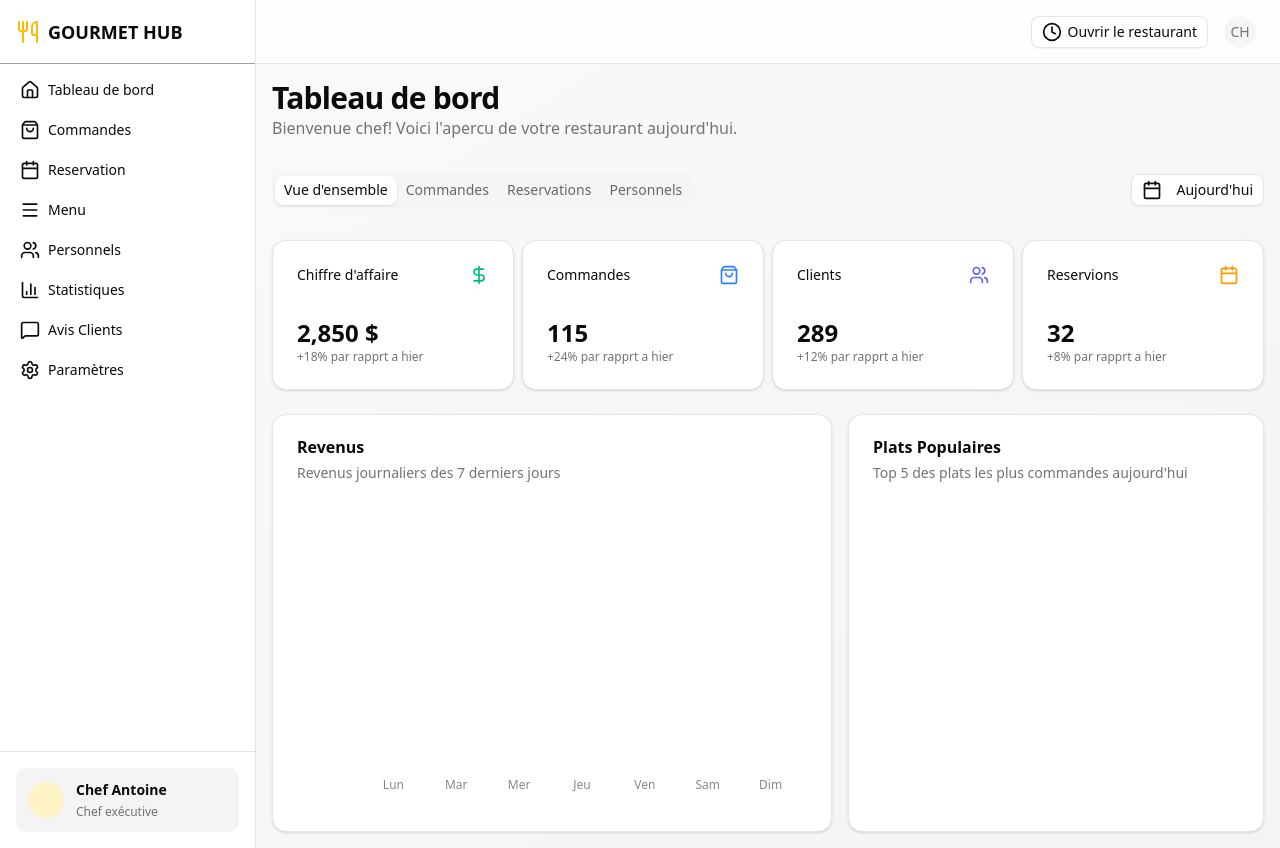
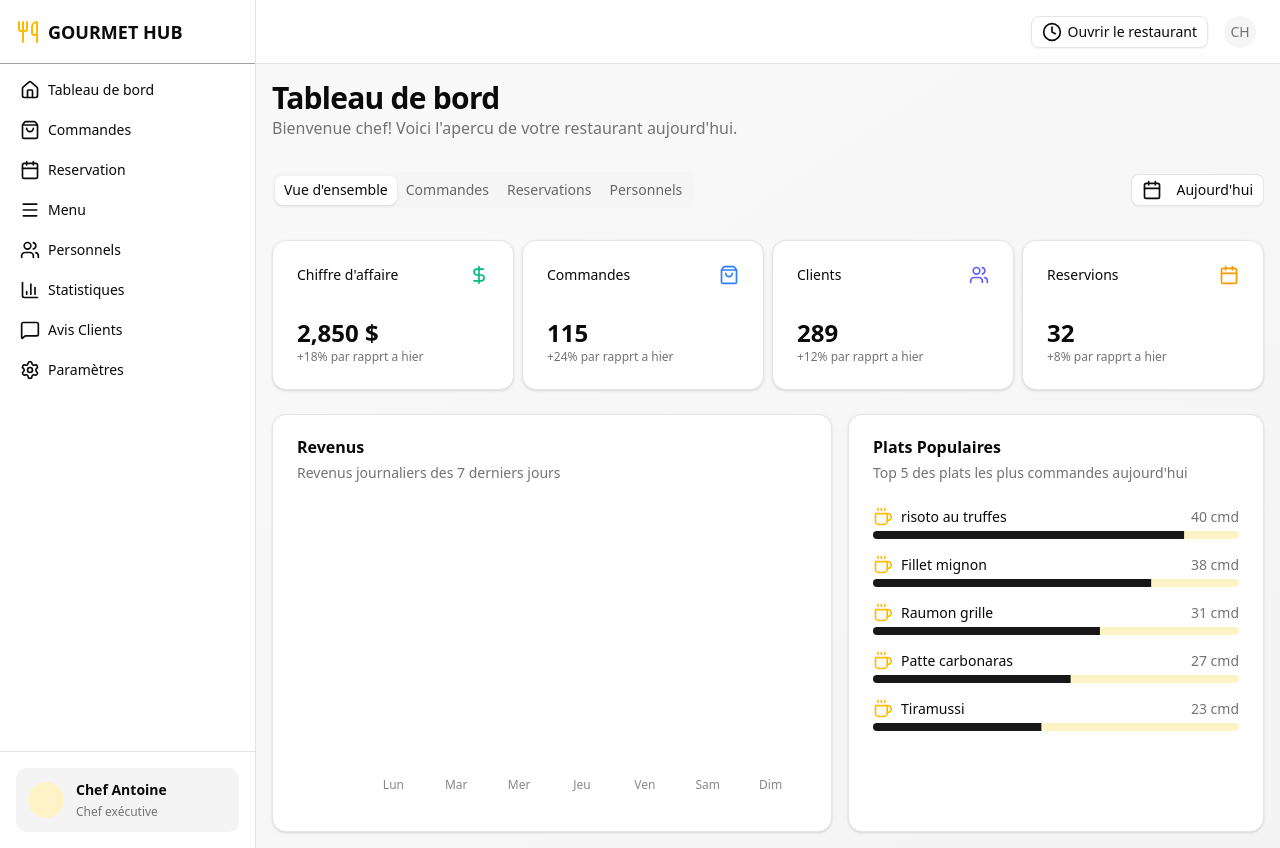
Before and after one commit to DM-dev37/Dashboard-de-gestion-d-un-restaurant, a Next.js app: page / in a window 1280 px wide. Built offline with nearby package versions, Linux system fonts and the light colour scheme.

Commit message:
progressbar termine

```diff
--- a/app/components/Dashboard.tsx
+++ b/app/components/Dashboard.tsx
@@ -25,6 +25,7 @@ import {
   CardTitle,
 } from "@/components/ui/card";
 import RevenueChart from "./RevenueChart";
+import PlatPop from "./PlatPop";
 
 function Dashboard() {
   const [isSidebar, setIsSidebar] = useState(true);
@@ -168,7 +169,31 @@ function Dashboard() {
                       Top 5 des plats les plus commandes aujourd'hui
                     </CardDescription>
                   </CardHeader>
-                  <CardContent></CardContent>
+                  <CardContent>
+                    <div className="space-y-4">
+                      <PlatPop
+                        name={"risoto au truffes"}
+                        orders={40}
+                        percentage={85}
+                      />
+                      <PlatPop
+                        name={"Fillet mignon"}
+                        orders={38}
+                        percentage={76}
+                      />
+                      <PlatPop
+                        name={"Raumon grille"}
+                        orders={31}
+                        percentage={62}
+                      />
+                      <PlatPop
+                        name={"Patte carbonaras"}
+                        orders={27}
+                        percentage={54}
+                      />
+                      <PlatPop name={"Tiramussi"} orders={23} percentage={46} />
+                    </div>
+                  </CardContent>
                 </Card>
               </div>
             </TabsContent>
--- a/app/components/PlatPop.tsx
+++ b/app/components/PlatPop.tsx
@@ -0,0 +1,24 @@
+import { Progress } from "@/components/ui/progress";
+import { Coffee } from "lucide-react";
+import React from "react";
+
+function PlatPop({ name, percentage, orders }) {
+  return (
+    <div className="space-y-1">
+      <div className="flex items-center justify-between">
+        <div className="flex items-center gap-2">
+          <Coffee className="size-5 text-amber-400" />
+          <span className="text-sm font-medium">{name}</span>
+        </div>
+        <span className="text-sm text-muted-foreground">{orders} cmd</span>
+      </div>
+      <Progress
+        value={percentage}
+        className="h-2 bg-amber-100"
+        indicatorClassName="bg-gradient-to-r from-amber-300 to-amber-700"
+      />
+    </div>
+  );
+}
+
+export default PlatPop;
--- /dev/null
+++ b/components/ui/progress.tsx
@@ -0,0 +1,31 @@
+"use client"
+
+import * as React from "react"
+import { Progress as ProgressPrimitive } from "radix-ui"
+
+import { cn } from "@/lib/utils"
+
+function Progress({
+  className,
+  value,
+  ...props
+}: React.ComponentProps<typeof ProgressPrimitive.Root>) {
+  return (
+    <ProgressPrimitive.Root
+      data-slot="progress"
+      className={cn(
+        "bg-primary/20 relative h-2 w-full overflow-hidden rounded-full",
+        className
+      )}
+      {...props}
+    >
+      <ProgressPrimitive.Indicator
+        data-slot="progress-indicator"
+        className="bg-primary h-full w-full flex-1 transition-all"
+        style={{ transform: `translateX(-${100 - (value || 0)}%)` }}
+      />
+    </ProgressPrimitive.Root>
+  )
+}
+
+export { Progress }
```
